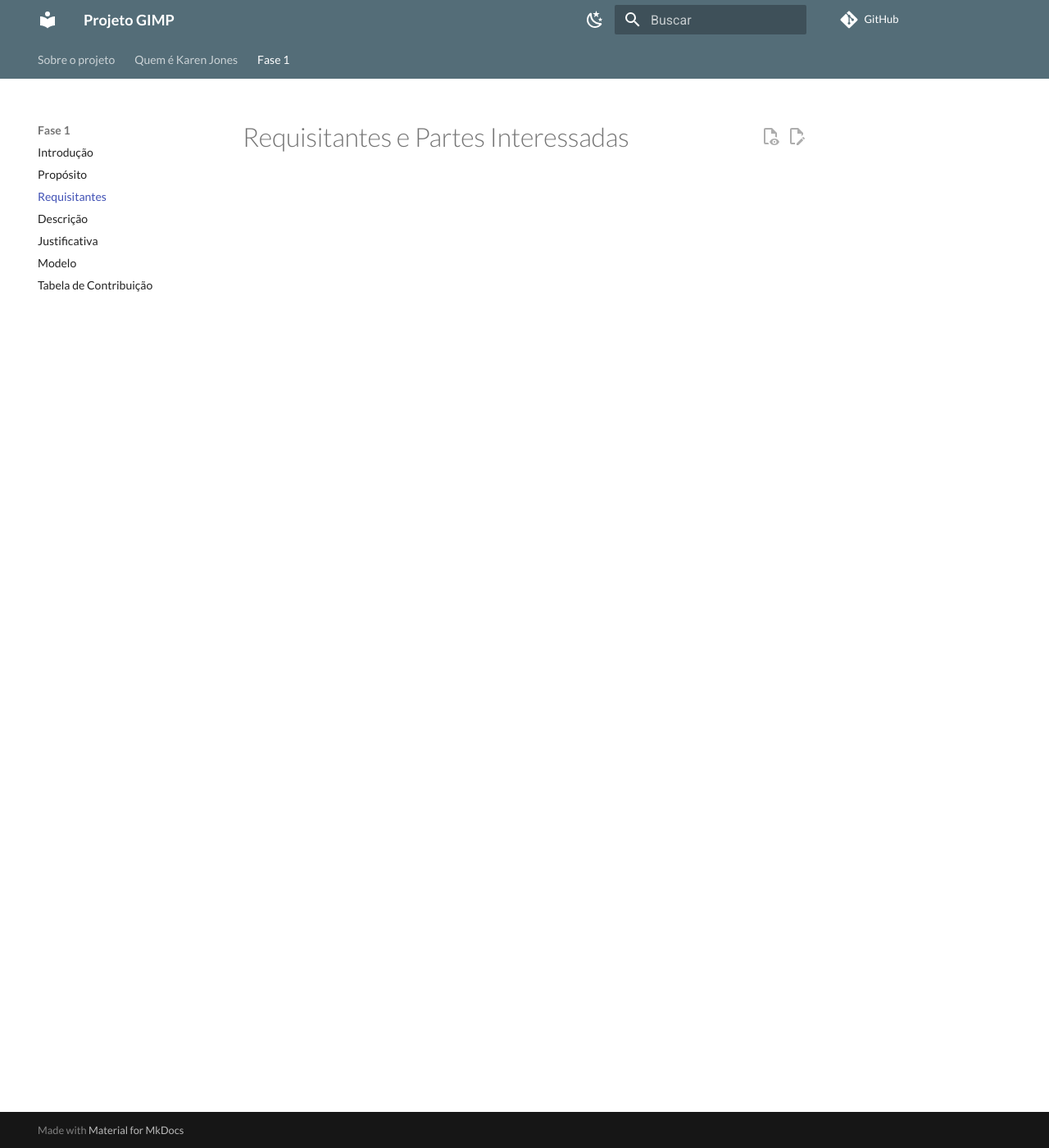
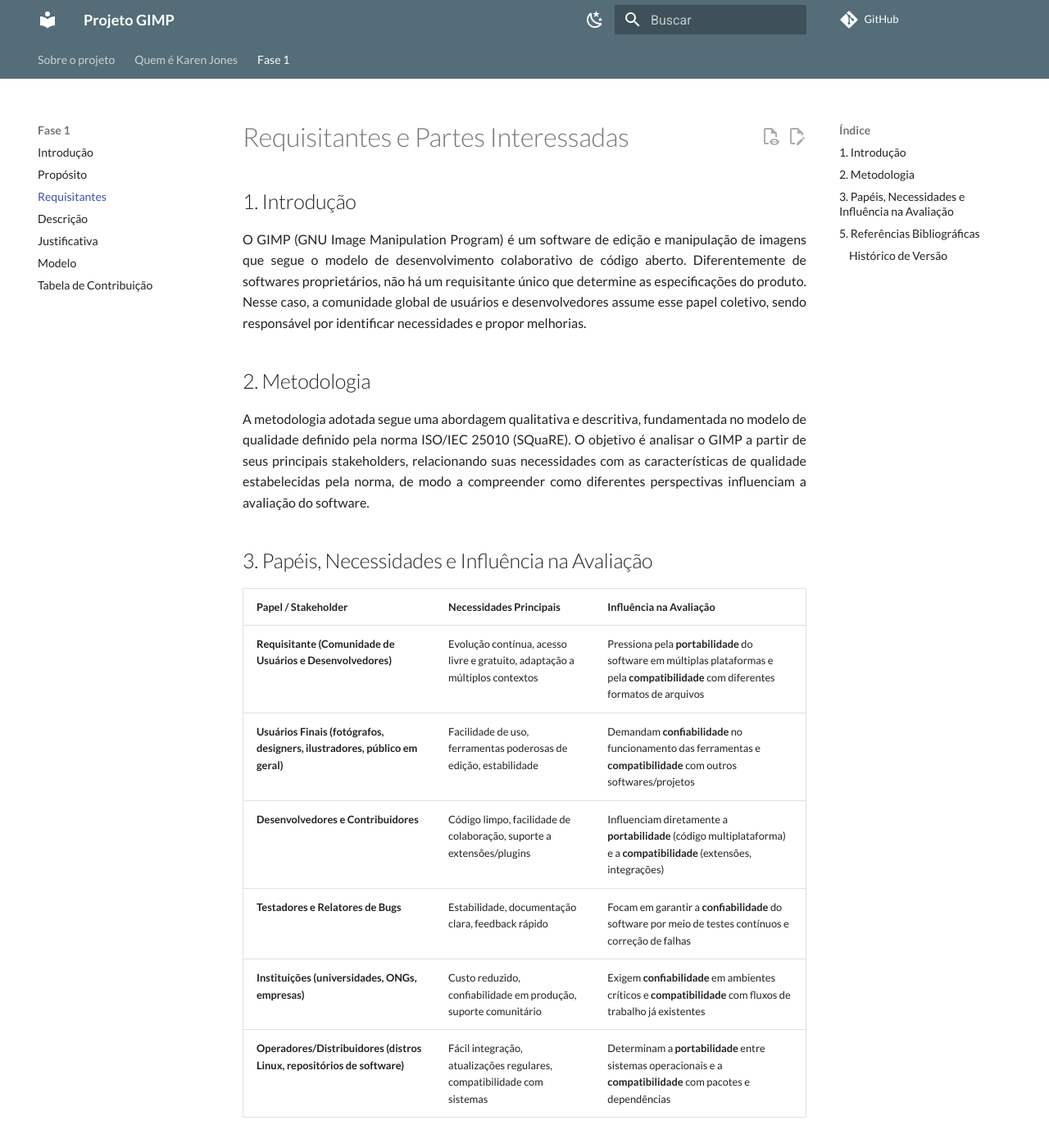
Before and after one commit to FCTE-Qualidade-de-Software-1/2025-2_T02_Karen_Jones, an MkDocs documentation site: the page built from docs/fase1/2-requistantes.md, in a window 1280 px wide and 1400 px high. Shown: the whole window at 82% size. Built offline with MkDocs 1.6.1 and Material for MkDocs 9.7.7, drawn with Linux system fonts in a browser that asks for light colours; comment, search, counter and statistics services are not loaded; some of the changed text lies outside the part shown.

Commit message:
Adiciona requisitantes e partes interessadas

```diff
--- a/docs/fase1/2-requistantes.md
+++ b/docs/fase1/2-requistantes.md
@@ -1 +1,33 @@
 # Requisitantes e Partes Interessadas
+
+## 1. Introdução
+
+O GIMP (GNU Image Manipulation Program) é um software de edição e manipulação de imagens que segue o modelo de desenvolvimento colaborativo de código aberto. Diferentemente de softwares proprietários, não há um requisitante único que determine as especificações do produto. Nesse caso, a comunidade global de usuários e desenvolvedores assume esse papel coletivo, sendo responsável por identificar necessidades e propor melhorias.
+
+## 2. Metodologia
+
+A metodologia adotada segue uma abordagem qualitativa e descritiva, fundamentada no modelo de qualidade definido pela norma ISO/IEC 25010 (SQuaRE). O objetivo é analisar o GIMP a partir de seus principais stakeholders, relacionando suas necessidades com as características de qualidade estabelecidas pela norma, de modo a compreender como diferentes perspectivas influenciam a avaliação do software.
+
+## 3. Papéis, Necessidades e Influência na Avaliação
+
+| Papel / Stakeholder | Necessidades Principais | Influência na Avaliação |
+|----------------------|--------------------------|--------------------------|
+| **Requisitante (Comunidade de Usuários e Desenvolvedores)** | Evolução contínua, acesso livre e gratuito, adaptação a múltiplos contextos | Pressiona pela **portabilidade** do software em múltiplas plataformas e pela **compatibilidade** com diferentes formatos de arquivos |
+| **Usuários Finais (fotógrafos, designers, ilustradores, público em geral)** | Facilidade de uso, ferramentas poderosas de edição, estabilidade | Demandam **confiabilidade** no funcionamento das ferramentas e **compatibilidade** com outros softwares/projetos |
+| **Desenvolvedores e Contribuidores** | Código limpo, facilidade de colaboração, suporte a extensões/plugins | Influenciam diretamente a **portabilidade** (código multiplataforma) e a **compatibilidade** (extensões, integrações) |
+| **Testadores e Relatores de Bugs** | Estabilidade, documentação clara, feedback rápido | Focam em garantir a **confiabilidade** do software por meio de testes contínuos e correção de falhas |
+| **Instituições (universidades, ONGs, empresas)** | Custo reduzido, confiabilidade em produção, suporte comunitário | Exigem **confiabilidade** em ambientes críticos e **compatibilidade** com fluxos de trabalho já existentes |
+| **Operadores/Distribuidores (distros Linux, repositórios de software)** | Fácil integração, atualizações regulares, compatibilidade com sistemas | Determinam a **portabilidade** entre sistemas operacionais e a **compatibilidade** com pacotes e dependências |
+
+## 5. Referências Bibliográficas
+
+  > 1. INTERNATIONAL ORGANIZATION FOR STANDARDIZATION. ISO/IEC 25010:2011 – Systems and software engineering – Systems and software Quality Requirements and Evaluation (SQuaRE) – System and software quality models. 1. ed. Genebra: ISO, 2011. Disponível em: https://www.iso.org/standard/35733.html. Acesso em: 27 set. 2025.
+
+  > 2. GIMP. The GNU Image Manipulation Program. Disponível em: https://www.gimp.org. Acesso em: 29 set. 2025.
+
+
+### **Histórico de Versão**
+
+| Versão | Data       | Descrição                                         | Autor          | Revisor          |
+| :----- | :--------- | :------------------------------------------------ | :------------- | :--------------- |
+| 1.0    | 27/09/2025 | Criação do artefato | [Breno Alexandre](https://github.com/brenoalexandre0) | [Vinicius Castelo](https://www.github.com/Vini47) |
```
